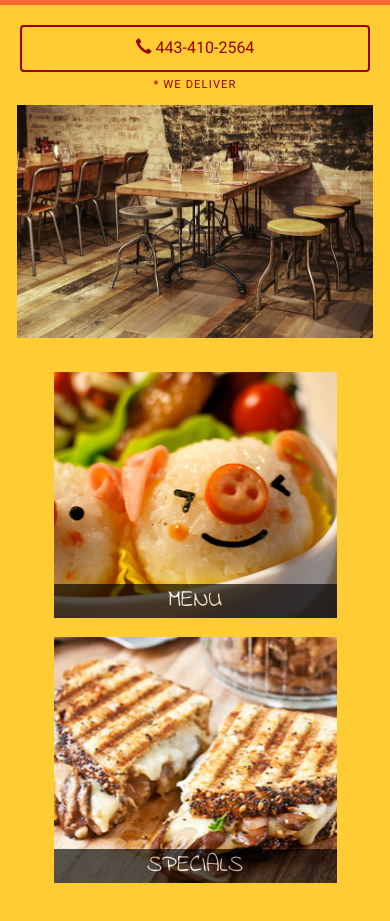
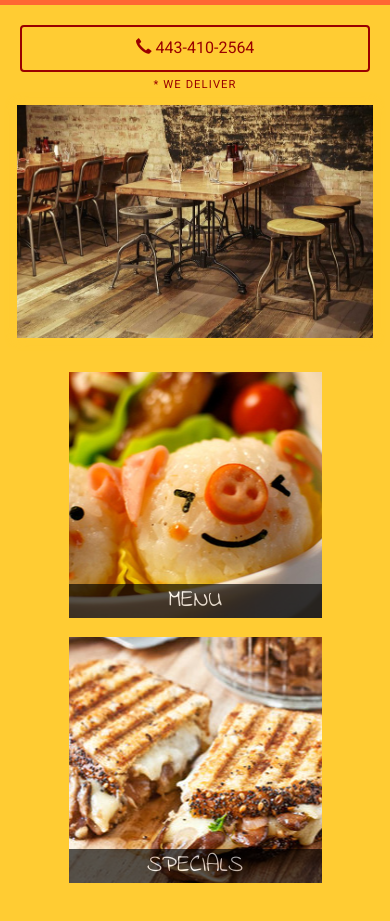
Before and after one commit to rutvijdhotey/WebsiteCNC, a plain HTML site: page SITE/index.html in a window 390 px wide. Shown: the part 47-968 px from the top of the page. Drawn offline with Linux system fonts and the light colour scheme; grey boxes are pictures that could not be loaded; a script that the page names is missing.

Commit message:
changes for mobile

```diff
--- a/SITE/css/styles.css
+++ b/SITE/css/styles.css
@@ -264,7 +264,7 @@ body{
 	}
 
 	#menu-tile, #specials-tile{
-		width: 287px;
+		width: 257px;
 		margin: 0px auto 15px;
 	}
 
```
